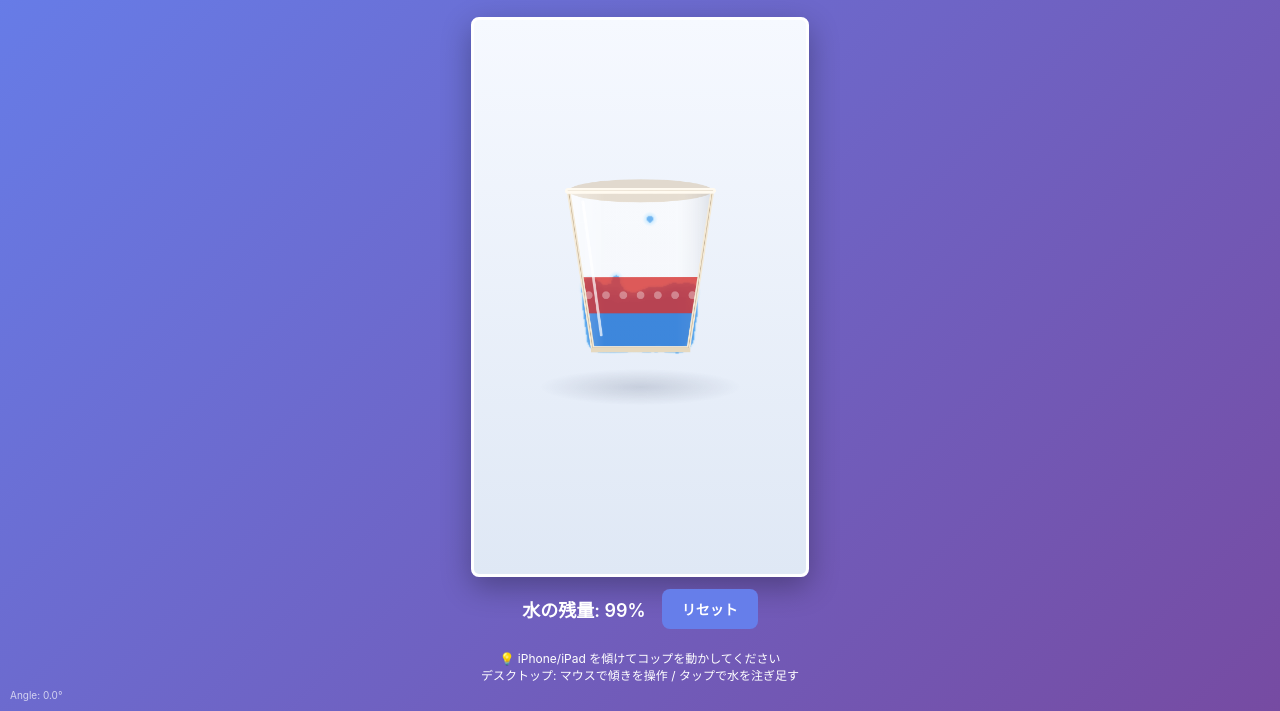
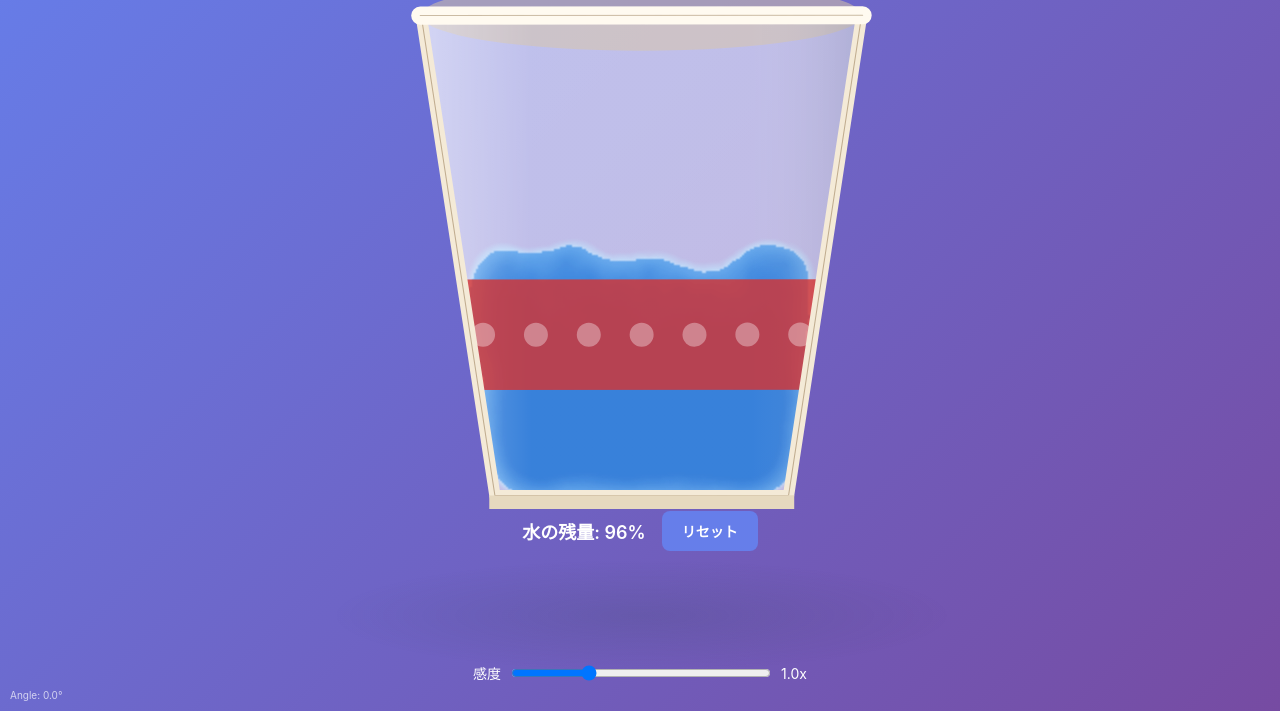
Before and after one commit to mooriy/paper-cup, a plain HTML site: page index.html in a window 1280 px wide. Shown: the part 89-800 px from the top of the page. Drawn offline with Linux system fonts and the light colour scheme; animation ran at ten frames a second.

Commit message:
Enlarge cup, fix water spill, add sensitivity slider, remove highlight
Co-authored-by: Copilot <223556219+Copilot@users.noreply.github.com>

```diff
--- a/cup.js
+++ b/cup.js
@@ -4,6 +4,15 @@ const ctx = canvas.getContext('2d');
 const info = document.getElementById('info');
 const waterPercent = document.getElementById('waterPercent');
 
+const statusEl = document.getElementById('status');
+const sensitivityInput = document.getElementById('sensitivity');
+const sensitivityValue = document.getElementById('sensitivityValue');
+let sensitivity = 1;
+sensitivityInput.addEventListener('input', () => {
+    sensitivity = parseFloat(sensitivityInput.value);
+    sensitivityValue.textContent = sensitivity.toFixed(1) + 'x';
+});
+const effTilt = () => Math.max(-1.4, Math.min(1.4, deviceTilt * sensitivity));
 let S = 1;            // スケール (canvas幅/360)
 let CUP, WATER;
 const TARGET_COUNT = 320;
@@ -30,22 +39,14 @@ function makeSprite(r) {
 }
 
 function layout() {
-    const maxWidth = Math.min(window.innerWidth - 40, 600);
-    const maxHeight = Math.min(window.innerHeight * 0.7, 800);
-    const aspect = 0.6;
-    if (maxWidth / maxHeight > 1 / aspect) {
-        canvas.height = maxHeight;
-        canvas.width = maxHeight * aspect;
-    } else {
-        canvas.width = maxWidth;
-        canvas.height = maxWidth / aspect;
-    }
-    S = canvas.width / 360;
+    canvas.width = window.innerWidth;
+    canvas.height = window.innerHeight;
+    S = Math.min(canvas.width * 0.94 / 160, canvas.height * 0.6 / 170);
     const h = 170 * S;
     CUP = {
         baseX: canvas.width / 2,
         x: canvas.width / 2,
-        y: canvas.height * 0.45,
+        y: canvas.height * 0.06 + h / 2 + 20 * S,
         h,
         tw: 78 * S,      // 口の半幅
         bw: 52 * S,      // 底の半幅
@@ -59,6 +60,7 @@ function layout() {
     layer.width = Math.ceil(canvas.width * RES);
     layer.height = Math.ceil(canvas.height * RES);
     makeSprite(WATER.r * 3.2 * RES);
+    statusEl.style.top = (CUP.y + h / 2 + 16) + 'px';
     fillCup();
 }
 
@@ -143,7 +145,7 @@ function step() {
     const { r, gravity } = WATER;
     const rot = CUP.tilt;
     // 水にかかる重力は端末の傾きに追従 (コップ自体は傾かない)
-    const gx = Math.sin(deviceTilt) * gravity, gy = Math.cos(deviceTilt) * gravity;
+    const gx = Math.sin(effTilt()) * gravity, gy = Math.cos(effTilt()) * gravity;
     const c = Math.cos(rot), s = Math.sin(rot);
     const t = CUP.wall / 2;
 
@@ -181,7 +183,7 @@ function step() {
         let lx = rx * c + ry * s;
         let ly = -rx * s + ry * c;
         const top = -CUP.h / 2, bot = CUP.h / 2;
-        const gap = r + t;
+        const gap = r * 1.9 + t; // 水の描画の広がり分も壁から離す
 
         if (p.inside) {
             if (ly < top) {
@@ -221,11 +223,11 @@ function step() {
 function update() {
     CUP.prevTilt = CUP.tilt;
     time += 1;
-    const mag = Math.min(1, Math.abs(deviceTilt) * 2);
+    const mag = Math.min(1, Math.abs(effTilt()) * 2);
     shakeX = Math.sin(time * 0.9) * (0.6 + mag * 1.2) * S;
     shakeA = Math.sin(time * 1.3) * (0.002 + mag * 0.004);
     CUP.x = CUP.baseX + shakeX;
-    CUP.tilt = deviceTilt * CUP_TILT_RATIO + shakeA;
+    CUP.tilt = effTilt() * CUP_TILT_RATIO + shakeA;
     const sub = 3;
     for (let i = 0; i < sub; i++) step();
 }
@@ -357,14 +359,6 @@ function drawCupFront() {
     // 底の折り返し
     ctx.fillStyle = '#e6d9bf';
     ctx.fillRect(-CUP.bw - CUP.wall / 2, bot, CUP.bw * 2 + CUP.wall, CUP.wall * 1.2);
-
-    // ハイライト
-    ctx.strokeStyle = 'rgba(255,255,255,0.7)';
-    ctx.lineWidth = 3 * S;
-    ctx.beginPath();
-    ctx.moveTo(-CUP.tw * 0.8, top + 12 * S);
-    ctx.lineTo(-CUP.bw * 0.82, bot - 14 * S);
-    ctx.stroke();
     ctx.restore();
 }
 
--- a/index.html
+++ b/index.html
@@ -51,32 +51,47 @@
         }
 
         #canvas {
-            border: 3px solid white;
-            border-radius: 8px;
-            background: linear-gradient(#f6f9ff, #dfe8f5);
-            box-shadow: 0 10px 30px rgba(0,0,0,0.3);
-            max-width: 100%;
-            max-height: 70vh;
+            position: fixed;
+            top: 0;
+            left: 0;
+            width: 100%;
+            height: 100%;
             display: block;
         }
 
         .status {
-            margin-top: 12px;
+            position: fixed;
+            left: 0;
+            right: 0;
+            top: 70%;
             color: white;
             font-size: 18px;
             font-weight: 600;
             display: flex;
             gap: 16px;
+            justify-content: center;
             align-items: center;
             z-index: 10;
         }
 
-        .controls {
-            margin-top: 20px;
+        .sensitivity {
+            position: fixed;
+            left: 0;
+            right: 0;
+            bottom: 28px;
             color: white;
-            text-align: center;
-            font-size: 12px;
+            font-size: 14px;
+            display: flex;
+            gap: 10px;
+            justify-content: center;
+            align-items: center;
             z-index: 10;
+        }
+
+        .sensitivity input {
+            width: 50%;
+            max-width: 260px;
+            touch-action: auto;
         }
 
         .permission-prompt {
@@ -180,18 +195,15 @@
     </div>
 
     <div class="container">
-        <div class="header">
-            <h1>🏎️ 紙コップ水シミュレーター</h1>
-            <p>iPhone を傾けて水の動きを楽しむ</p>
-        </div>
         <canvas id="canvas"></canvas>
-        <div class="status">
+        <div class="status" id="status">
             <span id="waterPercent">水の残量: 100%</span>
             <button class="btn-primary" id="resetBtn">リセット</button>
         </div>
-        <div class="controls">
-            <p>💡 iPhone/iPad を傾けてコップを動かしてください<br>
-            デスクトップ: マウスで傾きを操作 / タップで水を注ぎ足す</p>
+        <div class="sensitivity">
+            <label for="sensitivity">感度</label>
+            <input type="range" id="sensitivity" min="0.2" max="3" step="0.1" value="1">
+            <span id="sensitivityValue">1.0x</span>
         </div>
     </div>
 
```
